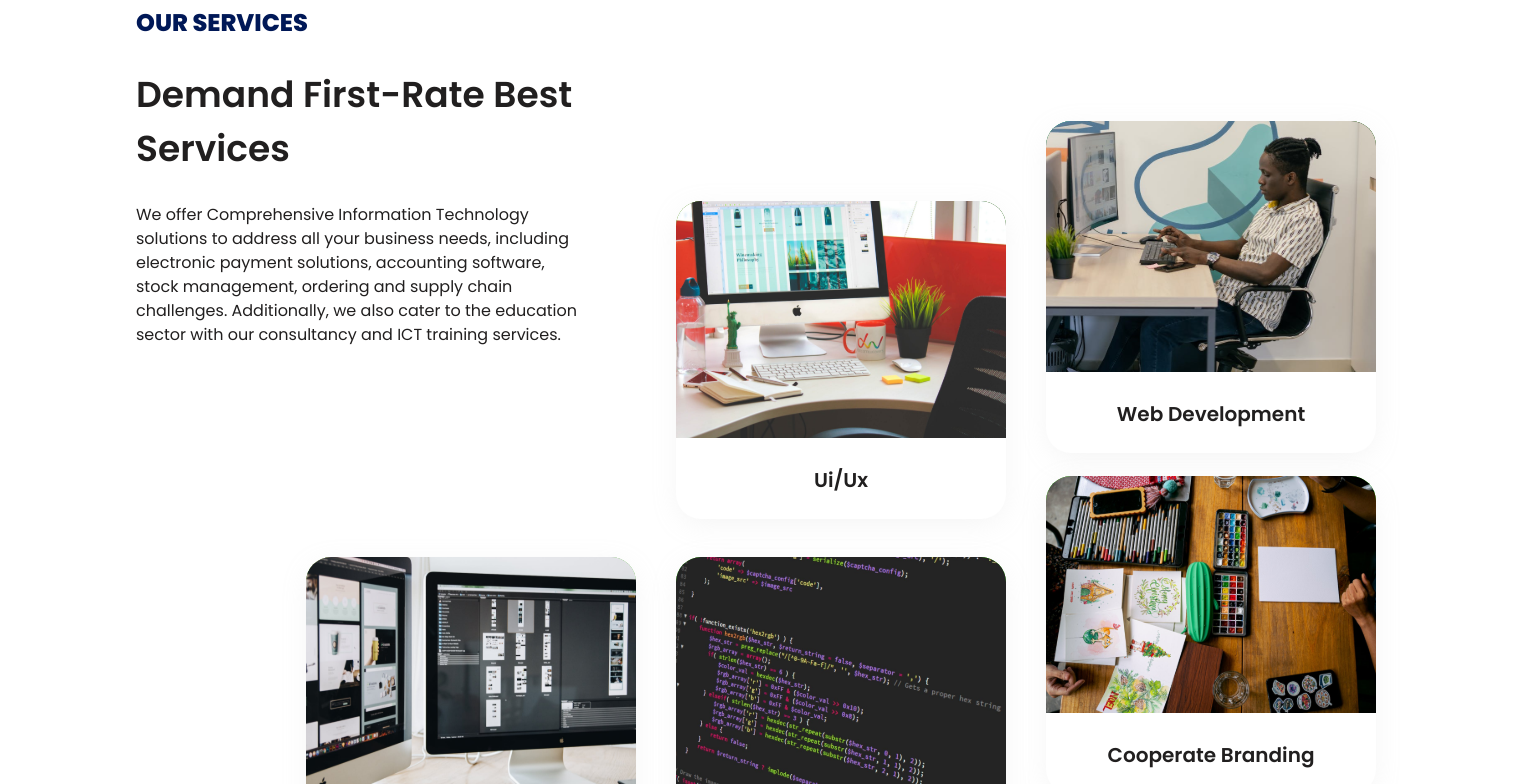
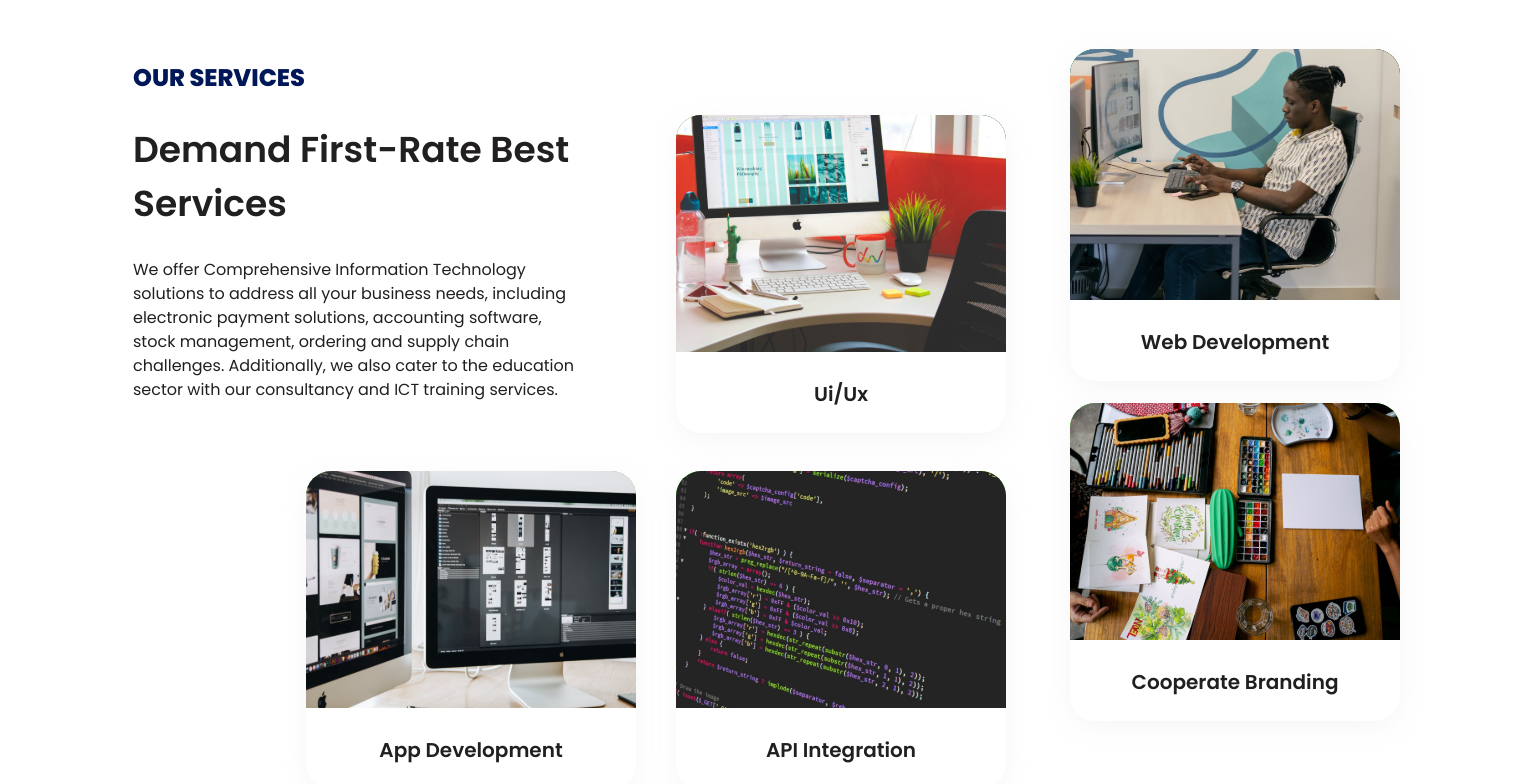
Before and after one commit to Akindejoye/skrew-tech, a Next.js app: page / in a window 1536 px wide. Shown: the part 960-1744 px from the top of the page. Built offline with nearby package versions, Linux system fonts and the light colour scheme.

Commit message:
Styles Edit

```diff
--- a/components/footer/footer.scss
+++ b/components/footer/footer.scss
@@ -114,6 +114,7 @@
         img {
           width: 248px;
           height: 84.2px;
+          cursor: pointer;
         }
       }
     }
--- a/components/footer/index.jsx
+++ b/components/footer/index.jsx
@@ -1,10 +1,20 @@
+import { Link } from "react-scroll/modules";
+
 const Footer = () => {
   return (
     <>
       <div className="footer">
         <div className="top">
           <div className="left">
-            <img src="/images/logo-footer.svg" alt="Logo" />
+            <Link
+              to="header"
+              spy={true}
+              smooth={true}
+              offset={-2000}
+              duration={1500}
+            >
+              <img src="/images/logo-footer.svg" alt="Logo" />
+            </Link>
           </div>
           <div className="right">
             <div className="box-1">
--- a/components/hero/hero.scss
+++ b/components/hero/hero.scss
@@ -1,6 +1,5 @@
 .hero {
   max-width: 1512px;
-  margin-bottom: 92px;
   margin-left: 23px;
   margin-right: 22px;
 
@@ -73,6 +72,13 @@
       @media (max-width: 373px) {
         display: none;
       }
+      @media (max-width: 360px) {
+        display: block;
+        top: 190px;
+      }
+      @media (max-width: 350px) {
+        display: none;
+      }
       @media (max-width: 320px) {
         display: block;
         top: 159px;
@@ -112,6 +118,7 @@
       line-height: 42px;
       color: var(--clr-terciary);
       margin-bottom: 36px;
+      text-align: center;
 
       @media (min-width: 1080px) {
         font-size: 52px;
@@ -119,6 +126,7 @@
         line-height: 78px;
         width: 360px;
         margin-bottom: 36px;
+        text-align: left;
       }
 
     }
--- a/components/mobileNav/index.jsx
+++ b/components/mobileNav/index.jsx
@@ -26,7 +26,7 @@ const MobileNav = () => {
                   spy={true}
                   smooth={true}
                   offset={0}
-                  duration={700}
+                  duration={1500}
                 >
                   Services
                 </Link>
@@ -38,7 +38,7 @@ const MobileNav = () => {
                   spy={true}
                   smooth={true}
                   offset={0}
-                  duration={700}
+                  duration={1500}
                 >
                   Resources
                 </Link>
@@ -50,7 +50,7 @@ const MobileNav = () => {
                   spy={true}
                   smooth={true}
                   offset={0}
-                  duration={700}
+                  duration={1500}
                 >
                   Company
                 </Link>
@@ -63,7 +63,7 @@ const MobileNav = () => {
                   spy={true}
                   smooth={true}
                   offset={0}
-                  duration={700}
+                  duration={1500}
                 >
                   Contact Us
                 </Link>
@@ -74,7 +74,7 @@ const MobileNav = () => {
               spy={true}
               smooth={true}
               offset={0}
-              duration={700}
+              duration={1500}
             >
               <button>Let&apos;s Talk</button>
             </Link>
--- a/components/mobileNav/mobileNav.scss
+++ b/components/mobileNav/mobileNav.scss
@@ -32,9 +32,9 @@
 
     @media (max-width: 1080px) {
       display: block;
-      height: 740.8vh;
+      height: 755vh;
       position: absolute;
-      top: 125px;
+      // top: 125px;
       right: 0;
       left: 0px;
       background-color: var(--clr-primary);
--- a/components/serviceDesktop/index.jsx
+++ b/components/serviceDesktop/index.jsx
@@ -6,13 +6,13 @@ const ServiceDesktop = () => {
       <div className="content-desk">
         <h1>Our Services</h1>
         <h2>Demand First-Rate Best Services</h2>
-        <p className="content-desk-note">
+        <div className="content-desk-note">
           We offer Comprehensive Information Technology solutions to address all
           your business needs, including electronic payment solutions,
           accounting software, stock management, ordering and supply chain
           challenges. Additionally, we also cater to the education sector with
           our consultancy and ICT training services.
-        </p>
+        </div>
         <div className="frame-1">
           <ServiceCard text="Ui/Ux" image="/images/ui-system.svg" />
         </div>
--- a/components/servicesMobile/index.jsx
+++ b/components/servicesMobile/index.jsx
@@ -2,27 +2,35 @@ import ServiceCard from "../ServiceCard";
 
 const ServicesMobile = () => {
   return (
-    <div className="servicesMobile">
+    <div className="servicesSection">
       <div className="content">
-        <h1>Our Services</h1>
+        <h1 className="content-header">Our Services</h1>
         <h2>Demand First-Rate Best Services</h2>
-        <p className="content-mobile">
+        <div className="content-text">
           We offer Comprehensive Information Technology solutions to address all
           your business needs, including electronic payment solutions,
           accounting software, stock management, ordering and supply chain
           challenges. Additionally, we also cater to the education sector with
           our consultancy and ICT training services.
-        </p>
+        </div>
       </div>
-      <div className="graphics">
+      <div className="frame-1">
+        <ServiceCard text="Ui/Ux" image="/images/ui-system.svg" />
+      </div>
+      <div className="frame-2">
+        <ServiceCard text="Web Development" image="/images/web-system.svg" />
+      </div>
+      <div className="frame-3">
         <ServiceCard
           text="App Development"
           image="/images/app-system.svg"
           className="app"
         />
-        <ServiceCard text="Ui/Ux" image="/images/ui-system.svg" />
+      </div>
+      <div className="frame-4">
         <ServiceCard text="API Integration" image="/images/api-system.svg" />
-        <ServiceCard text="Web Development" image="/images/web-system.svg" />
+      </div>
+      <div className="frame-5">
         <ServiceCard text="Cooperate Branding" image="/images/coop-table.svg" />
       </div>
     </div>
--- a/components/servicesMobile/servicesMobile.scss
+++ b/components/servicesMobile/servicesMobile.scss
@@ -1,7 +1,20 @@
-.servicesMobile {
+.servicesSection {
   display: flex;
   flex-direction: column;
   align-items: center;
+  padding-top: 96px;
+  padding-left: 31px;
+  padding-right: 39px;
+  padding-bottom: 0;
+
+  @media (min-width: 1512px) {
+    display: block;
+    max-width: 1512px;
+    min-height: 950px;
+    position: relative;
+    padding-top: 116px;
+    padding-left: 133px;
+  }
 
   .content {
     display: flex;
@@ -9,7 +22,14 @@
     align-items: center;
     margin-bottom: 55px;
 
-    h1 {
+    @media (min-width: 1512px) {
+      max-width: 505px;
+      min-height: 246px;
+      display: block;
+      // margin-left: 133px;
+    }
+
+    .content-header {
       font-size: 16px;
       font-weight: 800;
       line-height: 24px;
@@ -17,6 +37,13 @@
       color: var(--clr-primary);
       text-align: center;
       text-transform: uppercase;
+
+      @media (min-width: 1512px) {
+        font-size: 24px;
+        line-height: 36px;
+        text-align: left;
+        margin-bottom: 27px;
+      }
     }
 
     h2 {
@@ -25,21 +52,74 @@
       line-height: 30px;
       margin-bottom: 16px;
       color: var(--clr-terciary);
+      text-align: center;
+
+      @media (min-width: 1512px) {
+        font-size: 36px;
+        line-height: 54px;
+        text-align: left;
+        margin-bottom: 27px;
+      }
     }
 
-    .content-mobile {
+    .content-text {
       font-size: 14px;
       font-weight: 400;
       line-height: 21px;
       max-width: 360px;
       text-align: left;
       color: var(--clr-terciary);
+
+      @media (min-width: 1512px) {
+        font-size: 16px;
+        line-height: 24px;
+        max-width: 450px;
+      }
     }
   }
 
-  .graphics {
-    display: flex;
-    flex-direction: column;
-    align-items: center;
+  @media (min-width: 1512px) {
+    .frame-1 {
+      height: 315px;
+      width: 330px;
+
+      position: absolute;
+      top: 171px;
+      left: 676px;
+    }
+    .frame-2 {
+      height: 315px;
+      width: 330px;
+
+      position: absolute;
+      top: 105px;
+      right: 136px;
+    }
+    .frame-3 {
+      height: 315px;
+      width: 330px;
+
+      position: absolute;
+      top: 527px;
+      left: 306px;
+    }
+    .frame-4 {
+      height: 315px;
+      width: 330px;
+
+      position: absolute;
+      top: 527px;
+      left: 676px;
+    }
+
+      .frame-5 {
+      height: 315px;
+      width: 330px;
+      margin-left: 27px;
+
+      position: absolute;
+      top: 459px;
+      right: 136px;
+    }
   }
 }
--- a/components/team/team.scss
+++ b/components/team/team.scss
@@ -2,6 +2,7 @@
   display: flex;
   flex-direction: column;
   align-items: center;
+  margin-top: 50px;
   padding-left: 23px;
   padding-right: 26.41px;
 
--- a/components/teamCard/teamCard.scss
+++ b/components/teamCard/teamCard.scss
@@ -1,16 +1,17 @@
 .box {
   width: 80vw;
-  max-width: 380.59px;
+  max-width: 370px;
   height: 397px;
   margin-bottom: 40px;
-  background-color: var(--clr-primary);
   box-shadow: 0px 6px 28px -5px rgba(202, 202, 202, 0.25);
   border-radius: 25px;
 
   .img-box {
-
+    max-width: 380.59px;
+    min-height: 330px;
     img {
-      width: 100%;
+      max-width: 100%;
+      height: 330px;
       object-fit: cover;
       border-top-left-radius: 25px;
       border-top-right-radius: 25px;
@@ -22,6 +23,8 @@
     flex-direction: column;
     align-items: center;
     justify-content: center;
+    background-color: var(--clr-primary);
+    margin-top: -3.3px;
 
     h2 {
       font-size: 18px;
--- a/pages/index.js
+++ b/pages/index.js
@@ -4,7 +4,7 @@ import Team from "../components/team";
 import MobileNav from "../components/mobileNav";
 import Hero from "../components/hero";
 import Solutions from "./../components/solutions/index";
-import Services from "../components/services";
+import Service from "../components/servicesMobile";
 import ContactUs from "../components/contactUs";
 import { Link } from "react-scroll/modules";
 import { useGetScroll } from "../CustomHooks/useGetScroll";
@@ -55,7 +55,7 @@ const Home = ({ windowScroll }) => {
         </header>
         <main>
           <section className="services">
-            <Services />
+            <Service />
           </section>
           <section className="solutions" id="company">
             <Solutions />
```
Also changed, not shown: components/team/index.jsx (+15 -8 lines), public/images/anon.avif (added), public/images/my-photo-2.jpg (added).
